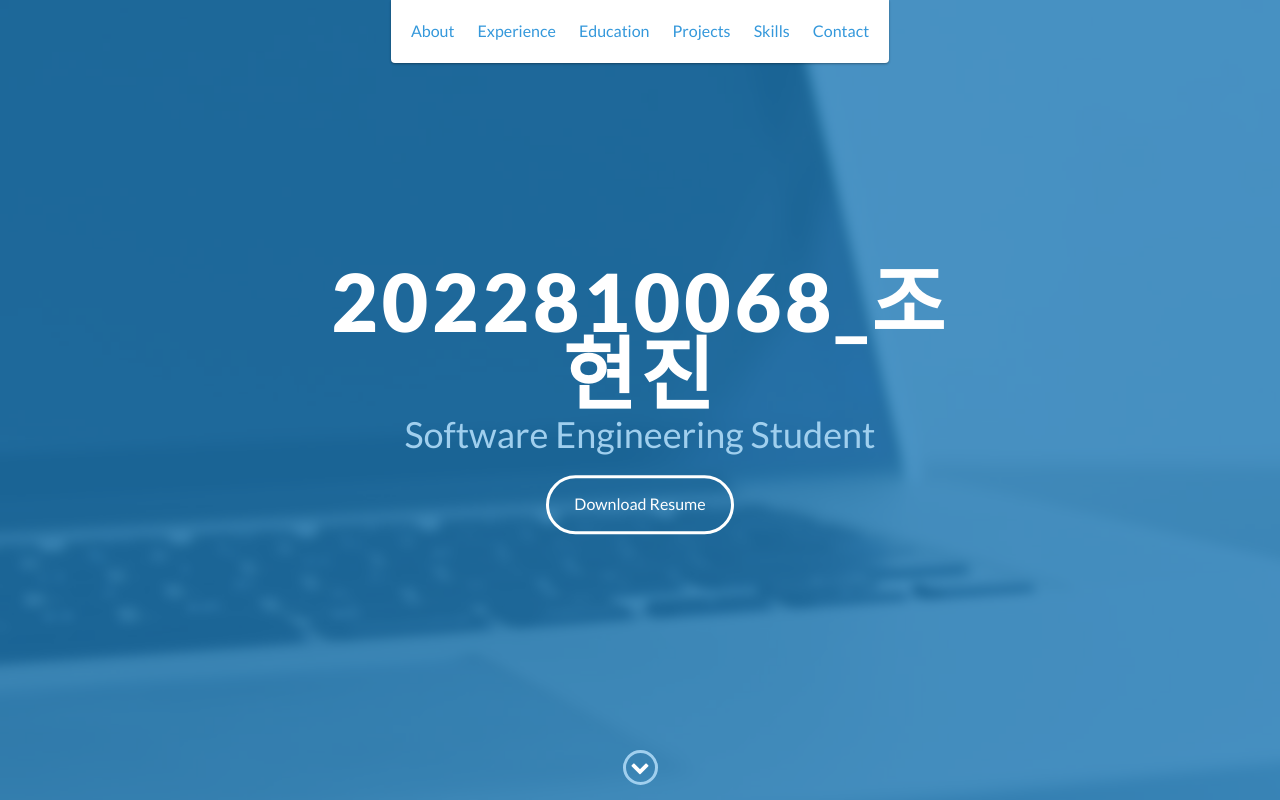
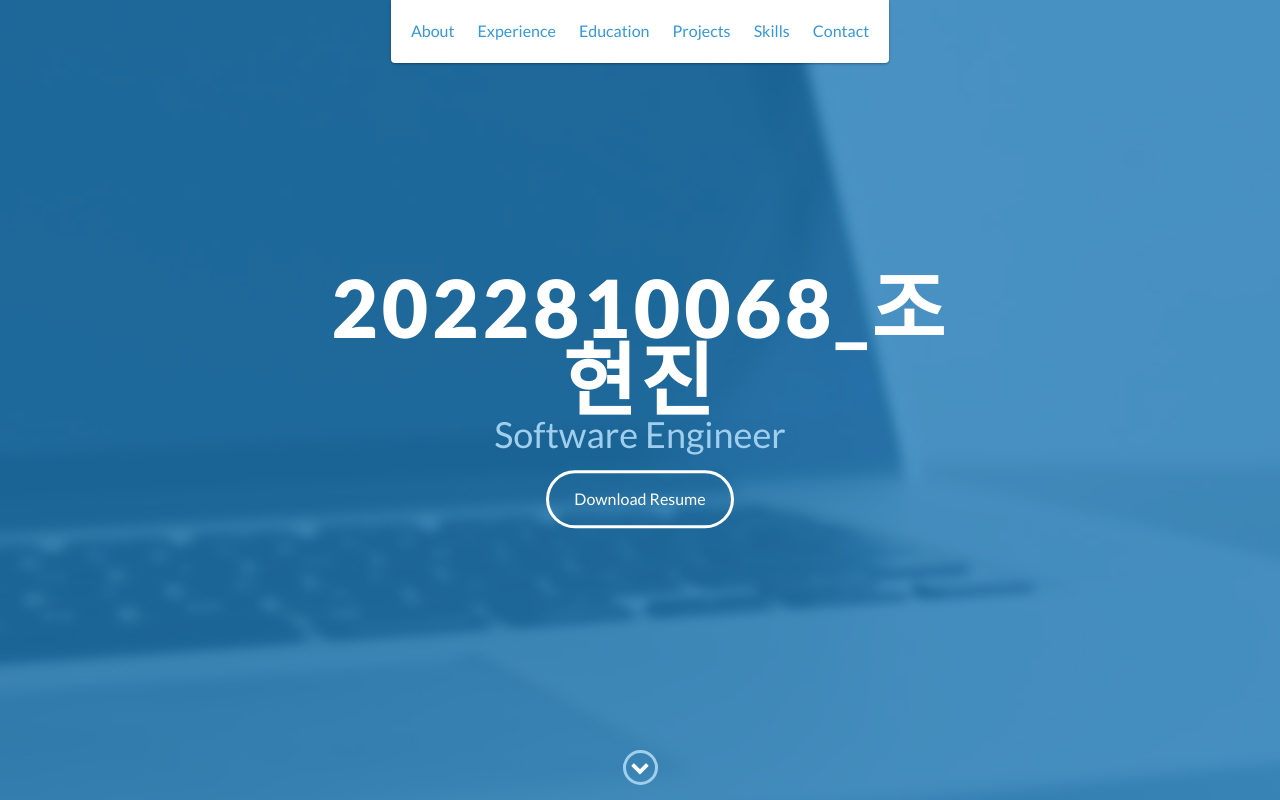
Before and after one commit to jojojo256/jojojo256.github.io, a website: page index.html in a window 1280 px wide. Shown: the top 800 px of the page. Drawn offline with nearby package versions, Linux system fonts and the light colour scheme; files that its build step writes are made by us from their sources; files whose address does not match are found by name.

Commit message:
Add files via upload

```diff
--- a/index.html
+++ b/index.html
@@ -12,7 +12,8 @@
 
     <link rel="stylesheet" href="https://cdnjs.cloudflare.com/ajax/libs/font-awesome/4.7.0/css/font-awesome.min.css">
 
-    <link href="css/bootstrap.min.css" rel="stylesheet">
+    <link href="https://cdn.jsdelivr.net/npm/bootstrap@3.3.7/dist/css/bootstrap.min.css" rel="stylesheet">
+
     <link href="css/styles.css" rel="stylesheet">
 </head>
 
@@ -48,7 +49,7 @@
     <div id="lead">
         <div id="lead-content">
             <h1>2022810068_조현진</h1>
-            <h2>Software Engineering Student</h2>
+            <h2>Software Engineer</h2>
             <a href="#" class="btn-rounded-white">Download Resume</a>
         </div>
         <div id="lead-overlay"></div>
@@ -96,7 +97,7 @@
                 웹 개발, 데이터 구조, 알고리즘, 인공지능 등 소프트웨어 전반에 대한 이론 및 실습 교육 이수 중.
             </p>
         </div>
-    </div>
+        </div>
     <div id="projects" class="background-alt">
         <h2 class="heading">Projects</h2>
         <div class="container">
@@ -176,7 +177,7 @@
                 <div class="col-sm-5 social">
                     <ul>
                         <li><a href="https://github.com/jojojo256" target="_blank"><i class="fa fa-github" aria-hidden="true"></i></a></li>
-                        </ul>
+                    </ul>
                 </div>
             </div>
         </div>
```
